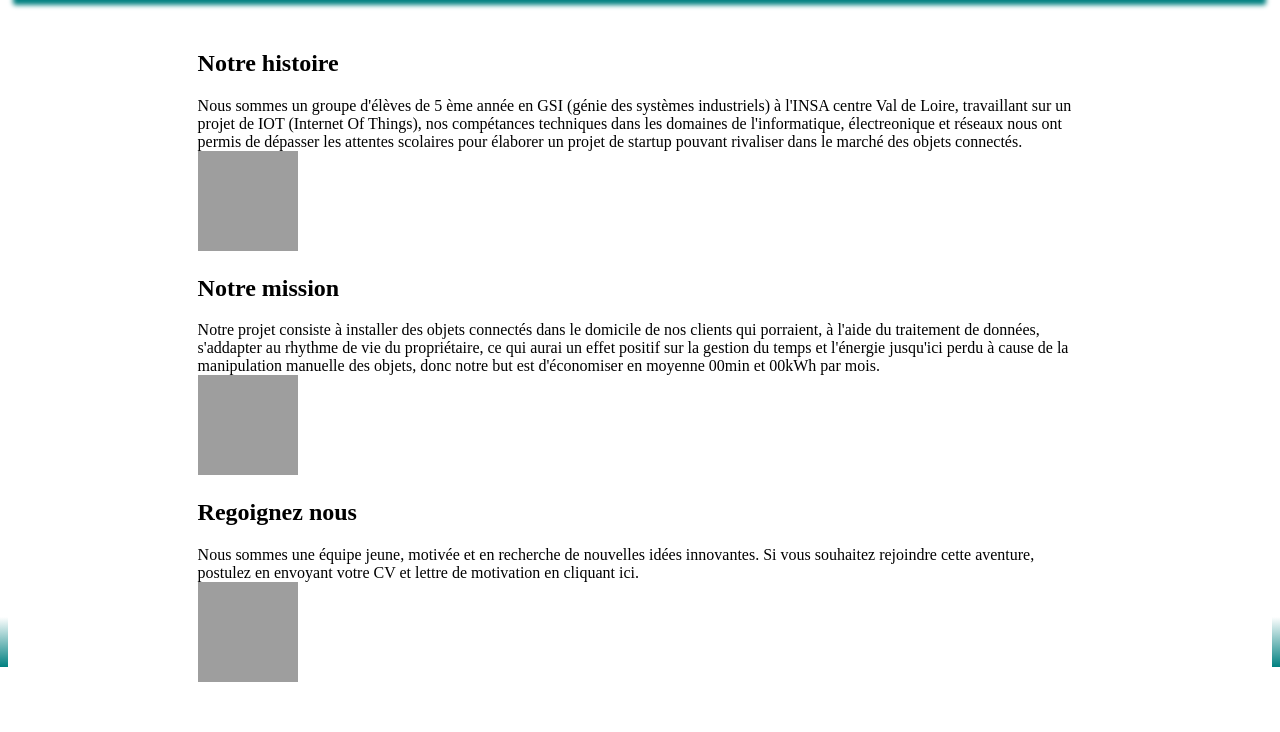
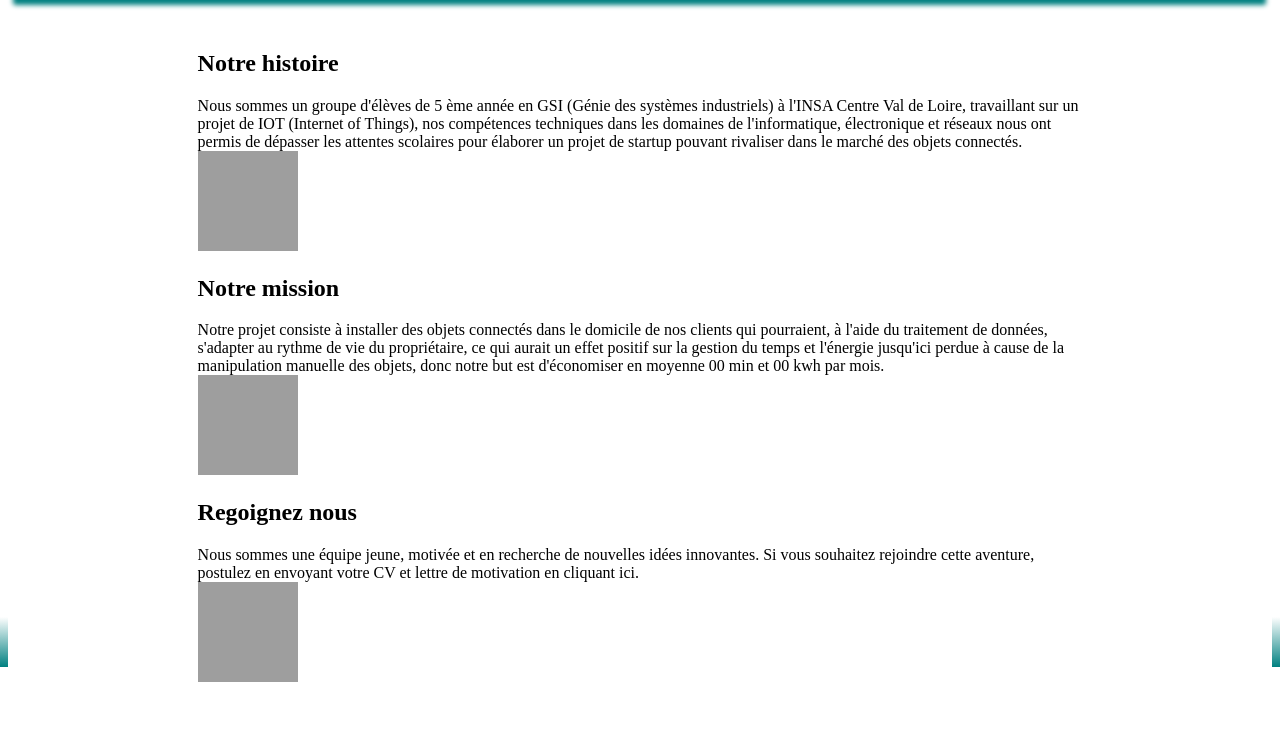
Before and after one commit to mabk748/Projet-IOT, a PHP site: page /Apropos.php in a window 1280 px wide. Shown: the part 133-865 px from the top of the page. Run offline with PHP 8.4, Linux system fonts and the light colour scheme; grey boxes are pictures that could not be loaded.

Commit message:
correction

```diff
--- a/Site Web/Front End/Apropos.php
+++ b/Site Web/Front End/Apropos.php
@@ -21,14 +21,14 @@
             <div class="notre_histoire">
                 <h2>Notre histoire</h2>
                 <div>
-                    Nous sommes un groupe d'élèves de 5 ème année en GSI (génie des systèmes industriels) à l'INSA centre Val de Loire, travaillant sur un projet de IOT (Internet Of Things), nos compétances techniques dans les domaines de l'informatique, électreonique et réseaux nous ont permis de dépasser les attentes scolaires pour élaborer un projet de startup pouvant rivaliser dans le marché des objets connectés.
+                Nous sommes un groupe d'élèves de 5 ème année en GSI (Génie des systèmes industriels) à l'INSA Centre Val de Loire, travaillant sur un projet de IOT (Internet of Things), nos compétences techniques dans les domaines de l'informatique, électronique et réseaux nous ont permis de dépasser les attentes scolaires pour élaborer un projet de startup pouvant rivaliser dans le marché des objets connectés.
                 </div>
                 <img src="histoire" width="100" height="100">
             </div>
             <div class="notre_mission">
                 <h2>Notre mission</h2>
                 <div>
-                    Notre projet consiste à installer des objets connectés dans le domicile de nos clients qui porraient, à l'aide du traitement de données, s'addapter au rhythme de vie du propriétaire, ce qui aurai un effet positif sur la gestion du temps et l'énergie jusqu'ici perdu à cause de la manipulation manuelle des objets, donc notre but est d'économiser en moyenne 00min et 00kWh par mois.
+                Notre projet consiste à installer des objets connectés dans le domicile de nos clients qui pourraient, à l'aide du traitement de données, s'adapter au rythme de vie du propriétaire, ce qui aurait un effet positif sur la gestion du temps et l'énergie jusqu'ici perdue à cause de la manipulation manuelle des objets, donc notre but est d'économiser en moyenne 00 min et 00 kwh par mois.
                 </div>
                 <img src="mission" width="100" height="100">
             </div>
```
